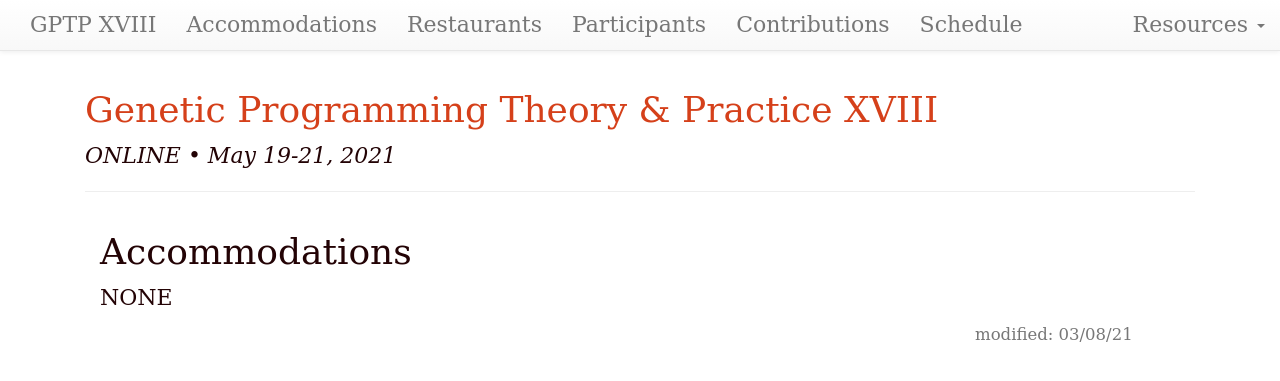
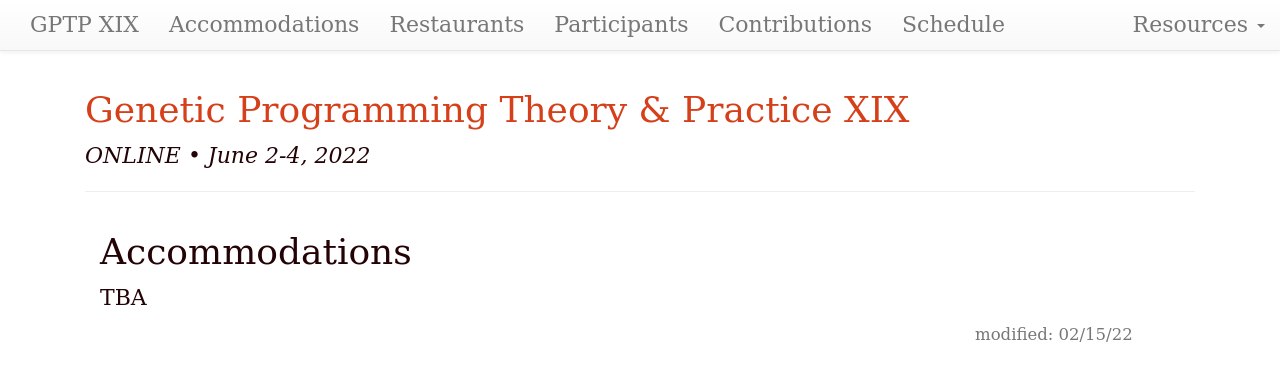
Before and after one commit to GPTP-workshop/gptp-workshop.github.io, a Jekyll site: the page built from accommodations.md, in a window 1280 px wide. Shown: the top 381 px of the page. Built offline with Jekyll 4.4.1, drawn with Linux system fonts in a browser that asks for light colours; our own code applies the rules of GitHub Pages for plain Markdown files.

Commit message:
Update accommodations.md

```diff
--- a/accommodations.md
+++ b/accommodations.md
@@ -1,10 +1,10 @@
 ---
 layout: default
-updated: "March 8, 2021"
-roman: "XVIII"
-dates: "May 19-21, 2021"
+updated: "Feb 15, 2022"
+roman: "XIX"
+dates: "June 2-4, 2022"
 ---
 
 # Accommodations
 
-NONE
+TBA
```
